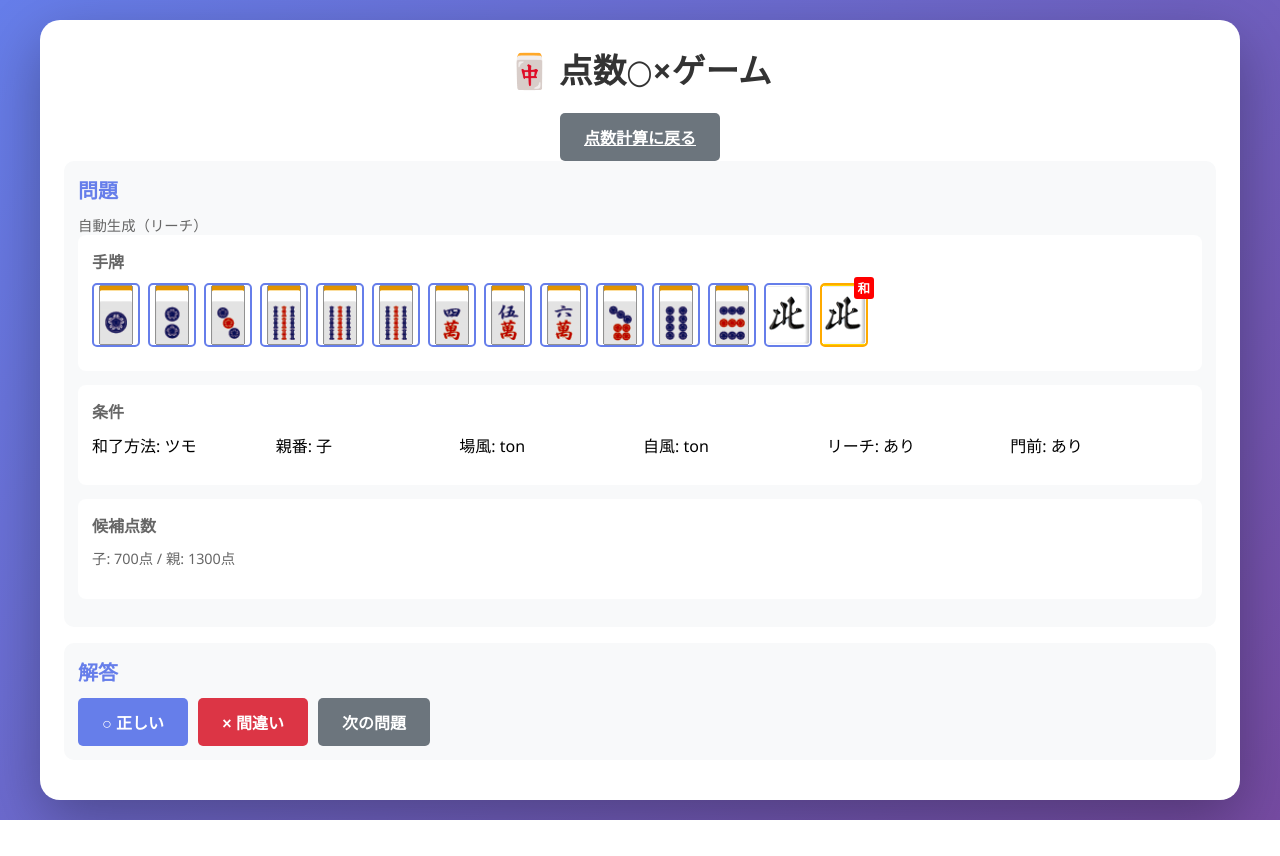
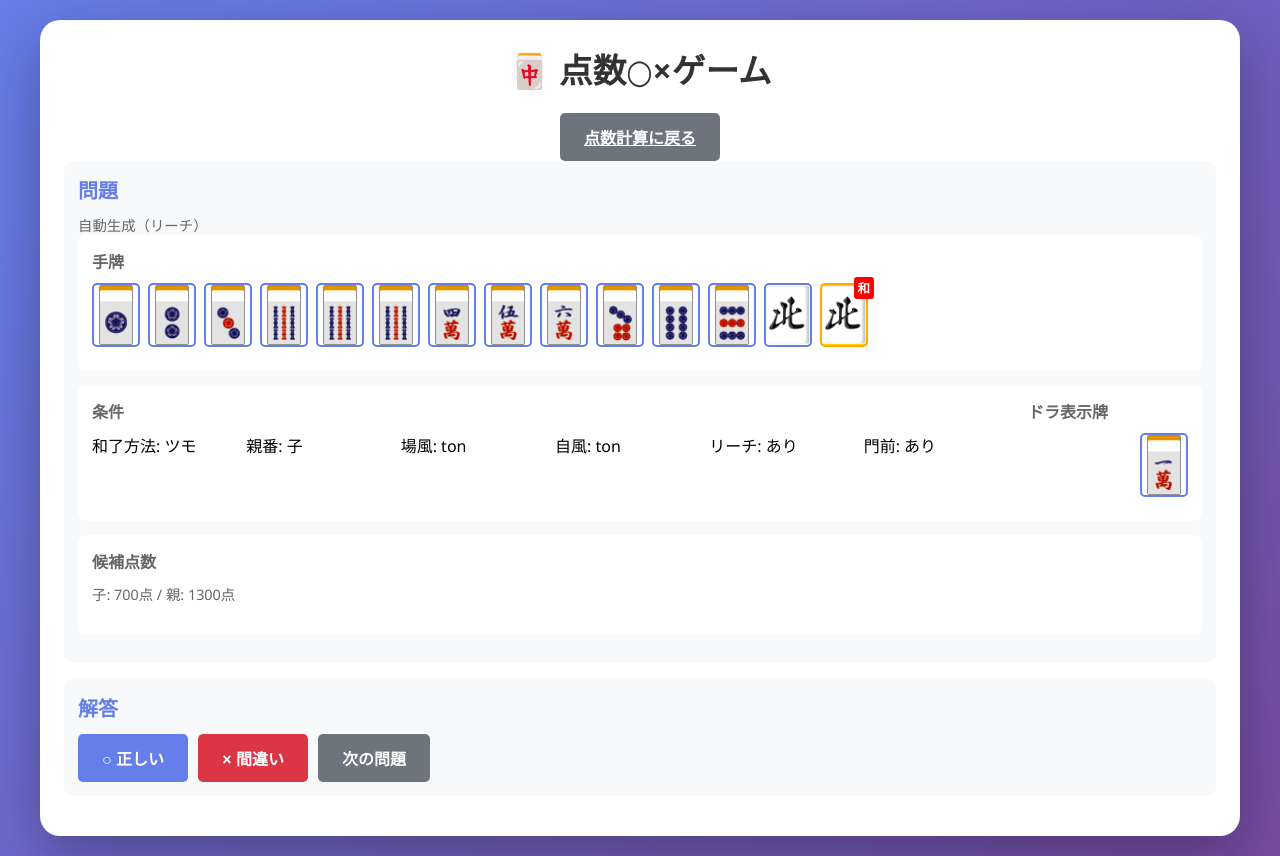
Before and after one commit to hikaru122700/mahjong-nextjs, a Next.js app: page /score-quiz in a window 1280 px wide. Before the commit the page ends 820 px from the top, so only its background shows below. Built offline with nearby package versions, Linux system fonts and the light colour scheme.

Commit message:
Add riichi and dora indicators to score quiz

```diff
--- a/app/score-quiz/page.tsx
+++ b/app/score-quiz/page.tsx
@@ -2,7 +2,7 @@
 
 import { useState } from 'react';
 import Link from 'next/link';
-import { calculateScore, type AgariOptions, type Tile } from '@/lib/mahjong';
+import { calculateScore, TILES, type AgariOptions, type Tile } from '@/lib/mahjong';
 import TileFace from '@/app/components/TileFace';
 
 type QuizQuestion = {
@@ -14,6 +14,7 @@ type QuizQuestion = {
   presentedText: string;
   expectedText: string;
   isCorrect: boolean;
+  doraIndicators: Tile[];
 };
 
 type CandidateQuestion = {
@@ -22,6 +23,7 @@ type CandidateQuestion = {
   options: AgariOptions;
   label: string;
   requiredYaku: string[];
+  doraIndicators: Tile[];
 };
 
 const buildOptions = (overrides: Partial<AgariOptions>): AgariOptions => ({
@@ -89,12 +91,42 @@ const SEQUENCE_STARTS = [1, 2, 3, 4, 5, 6, 7] as const;
 const NON_EDGE_SEQUENCE_STARTS = [2, 3, 4, 5, 6] as const;
 const HONORS = ['東', '南', '西', '北', '白', '發', '中'] as const;
 const YAKUHAI_TILES = ['東', '白', '發', '中'] as const;
+const ALL_TILES: Tile[] = [
+  ...TILES.manzu,
+  ...TILES.pinzu,
+  ...TILES.souzu,
+  ...TILES.jihai
+];
 const BALANCE_WINDOW = 10;
 const MAX_HAND_TRIES = 140;
 const MAX_QUESTION_TRIES = 180;
 const MAX_PAIR_TRIES = 40;
 
 const pickOne = <T,>(list: readonly T[]): T => list[Math.floor(Math.random() * list.length)];
+
+const getDoraFromIndicator = (tile: Tile): Tile => {
+  if (tile.length === 2) {
+    const num = Number(tile[0]);
+    const suit = tile[1];
+    const next = num === 9 ? 1 : num + 1;
+    return `${next}${suit}` as Tile;
+  }
+  const honorOrder: Tile[] = ['東', '南', '西', '北', '白', '發', '中'];
+  const index = honorOrder.indexOf(tile);
+  return honorOrder[(index + 1) % honorOrder.length];
+};
+
+const buildRandomExtras = (): {
+  isRiichi: boolean;
+  doraIndicators: Tile[];
+  doraTiles: Tile[];
+} => {
+  const isRiichi = Math.random() < 0.35;
+  const indicatorCount = Math.random() < 0.4 ? 0 : Math.random() < 0.7 ? 1 : 2;
+  const doraIndicators: Tile[] = Array.from({ length: indicatorCount }, () => pickOne(ALL_TILES));
+  const doraTiles = doraIndicators.map(getDoraFromIndicator);
+  return { isRiichi, doraIndicators, doraTiles };
+};
 
 const applyTiles = (counts: Record<string, number>, target: Tile[], tiles: Tile[]): boolean => {
   const addCounts: Record<string, number> = {};
@@ -387,6 +419,7 @@ const makeIncorrectScore = (expected: ExpectedScore): ExpectedScore => {
 const buildRiichiCandidate = (): CandidateQuestion | null => {
   const tiles = createAnyMenzenHand();
   if (!tiles) return null;
+  const extras = buildRandomExtras();
   const winningTile = pickOne(tiles);
   return {
     tiles,
@@ -394,74 +427,93 @@ const buildRiichiCandidate = (): CandidateQuestion | null => {
     options: buildOptions({
       isRiichi: true,
       isTsumo: Math.random() < 0.5,
-      isOya: Math.random() < 0.5
+      isOya: Math.random() < 0.5,
+      doraTiles: extras.doraTiles
     }),
     label: 'リーチ',
-    requiredYaku: ['リーチ']
+    requiredYaku: ['リーチ'],
+    doraIndicators: extras.doraIndicators
   };
 };
 
 const buildPinfuCandidate = (): CandidateQuestion | null => {
   const pinfu = createPinfuHand();
   if (!pinfu) return null;
+  const extras = buildRandomExtras();
   return {
     tiles: pinfu.tiles,
     winningTile: pinfu.winningTile,
     options: buildOptions({
       isTsumo: Math.random() < 0.5,
-      isOya: Math.random() < 0.5
+      isOya: Math.random() < 0.5,
+      isRiichi: extras.isRiichi,
+      doraTiles: extras.doraTiles
     }),
     label: '平和',
-    requiredYaku: ['平和']
+    requiredYaku: ['平和'],
+    doraIndicators: extras.doraIndicators
   };
 };
 
 const buildTanyaoCandidate = (): CandidateQuestion | null => {
   const tiles = createTanyaoHand();
   if (!tiles) return null;
+  const extras = buildRandomExtras();
   return {
     tiles,
     winningTile: pickOne(tiles),
     options: buildOptions({
       isTsumo: Math.random() < 0.5,
-      isOya: Math.random() < 0.5
+      isOya: Math.random() < 0.5,
+      isRiichi: extras.isRiichi,
+      doraTiles: extras.doraTiles
     }),
     label: '断么九',
-    requiredYaku: ['断么九']
+    requiredYaku: ['断么九'],
+    doraIndicators: extras.doraIndicators
   };
 };
 
 const buildYakuhaiCandidate = (): CandidateQuestion | null => {
   const tiles = createYakuhaiHand();
   if (!tiles) return null;
+  const extras = buildRandomExtras();
   return {
     tiles,
     winningTile: pickOne(tiles),
     options: buildOptions({
       isTsumo: Math.random() < 0.5,
-      isOya: Math.random() < 0.5
+      isOya: Math.random() < 0.5,
+      isRiichi: extras.isRiichi,
+      doraTiles: extras.doraTiles
     }),
     label: '役牌',
-    requiredYaku: ['白', '發', '中', '場風 東', '自風 東', '場風・自風 東']
+    requiredYaku: ['白', '發', '中', '場風 東', '自風 東', '場風・自風 東'],
+    doraIndicators: extras.doraIndicators
   };
 };
 
 const buildSanshokuCandidate = (): CandidateQuestion | null => {
   const tiles = createSanshokuHand();
   if (!tiles) return null;
+  const extras = buildRandomExtras();
   return {
     tiles,
     winningTile: pickOne(tiles),
     options: buildOptions({
       isTsumo: Math.random() < 0.5,
-      isOya: Math.random() < 0.5
+      isOya: Math.random() < 0.5,
+      isRiichi: extras.isRiichi,
+      doraTiles: extras.doraTiles
     }),
     label: '三色同順',
-    requiredYaku: ['三色同順']
+    requiredYaku: ['三色同順'],
+    doraIndicators: extras.doraIndicators
   };
 };
 
 const buildSurpriseCandidate = (): CandidateQuestion | null => {
+  const extras = buildRandomExtras();
   if (Math.random() < 0.5) {
     const tiles = createIttsuuHand();
     if (!tiles) return null;
@@ -470,10 +522,13 @@ const buildSurpriseCandidate = (): CandidateQuestion | null => {
       winningTile: pickOne(tiles),
       options: buildOptions({
         isTsumo: Math.random() < 0.5,
-        isOya: Math.random() < 0.5
+        isOya: Math.random() < 0.5,
+        isRiichi: extras.isRiichi,
+        doraTiles: extras.doraTiles
       }),
-      label: '意外性枠（一気通貫）',
-      requiredYaku: ['一気通貫']
+      label: '意外性枠',
+      requiredYaku: ['一気通貫'],
+      doraIndicators: extras.doraIndicators
     };
   }
   const tiles = createHonitsuHand();
@@ -483,10 +538,13 @@ const buildSurpriseCandidate = (): CandidateQuestion | null => {
     winningTile: pickOne(tiles),
     options: buildOptions({
       isTsumo: Math.random() < 0.5,
-      isOya: Math.random() < 0.5
+      isOya: Math.random() < 0.5,
+      isRiichi: extras.isRiichi,
+      doraTiles: extras.doraTiles
     }),
-    label: '意外性枠（混一色）',
-    requiredYaku: ['混一色']
+    label: '意外性枠',
+    requiredYaku: ['混一色'],
+    doraIndicators: extras.doraIndicators
   };
 };
 
@@ -526,7 +584,8 @@ const generateQuestion = (history: boolean[]): QuizQuestion | null => {
       options: candidate.options,
       presentedText,
       expectedText,
-      isCorrect: shouldBeCorrect
+      isCorrect: shouldBeCorrect,
+      doraIndicators: candidate.doraIndicators
     };
   }
   return null;
@@ -589,7 +648,8 @@ export default function ScoreQuizPage() {
             )}
           </div>
         </div>
-        <div className="hand-display">
+        <div className="hand-display" style={{ display: 'flex', gap: '16px', alignItems: 'flex-start' }}>
+          <div style={{ flex: 1 }}>
             <div className="hand-title">条件</div>
             <div className="history-option-grid" style={{ display: 'grid', gridTemplateColumns: 'repeat(auto-fit, minmax(140px, 1fr))', gap: '6px' }}>
               <div>和了方法: {question ? (question.options.isTsumo ? 'ツモ' : 'ロン') : '-'}</div>
@@ -598,6 +658,21 @@ export default function ScoreQuizPage() {
               <div>自風: {question?.options.jikaze ?? '-'}</div>
               <div>リーチ: {question ? (question.options.isRiichi ? 'あり' : 'なし') : '-'}</div>
               <div>門前: {question ? (question.options.isMenzen ? 'あり' : 'なし') : '-'}</div>
+            </div>
+          </div>
+          <div style={{ minWidth: '160px' }}>
+            <div className="hand-title">ドラ表示牌</div>
+            {question && question.doraIndicators.length > 0 ? (
+              <div className="hand-tiles" style={{ justifyContent: 'flex-end' }}>
+                {question.doraIndicators.map((tile, index) => (
+                  <div key={`${tile}-${index}`} className="hand-tile">
+                    <TileFace tile={tile} />
+                  </div>
+                ))}
+              </div>
+            ) : (
+              <div className="info-text">なし</div>
+            )}
           </div>
         </div>
         <div className="hand-display">
```
Lines whose indentation alone changed are shown as unchanged.
